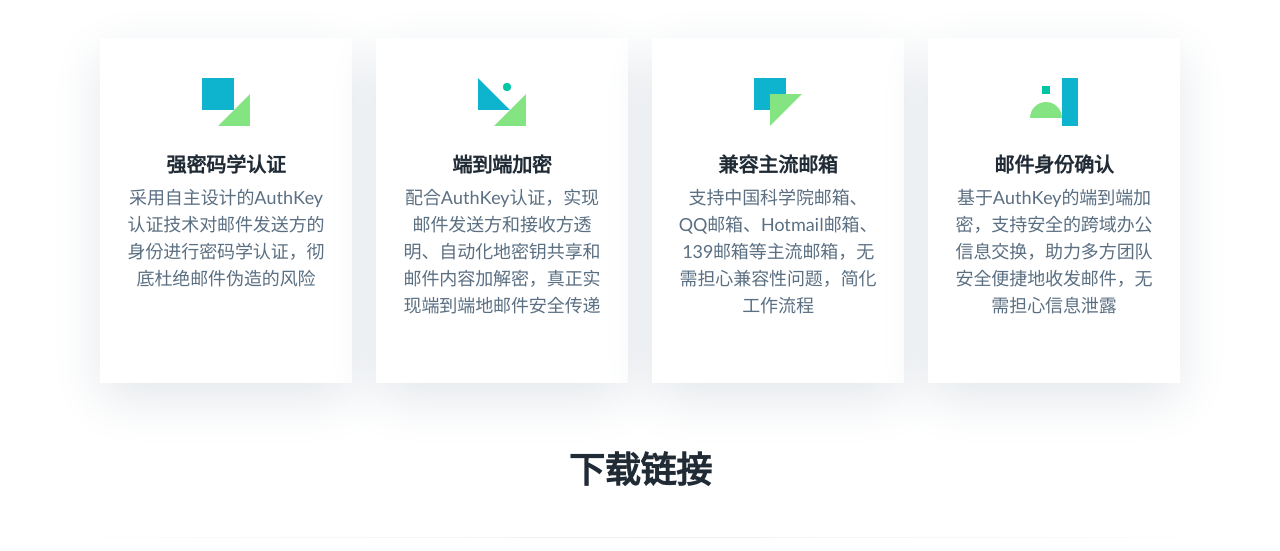
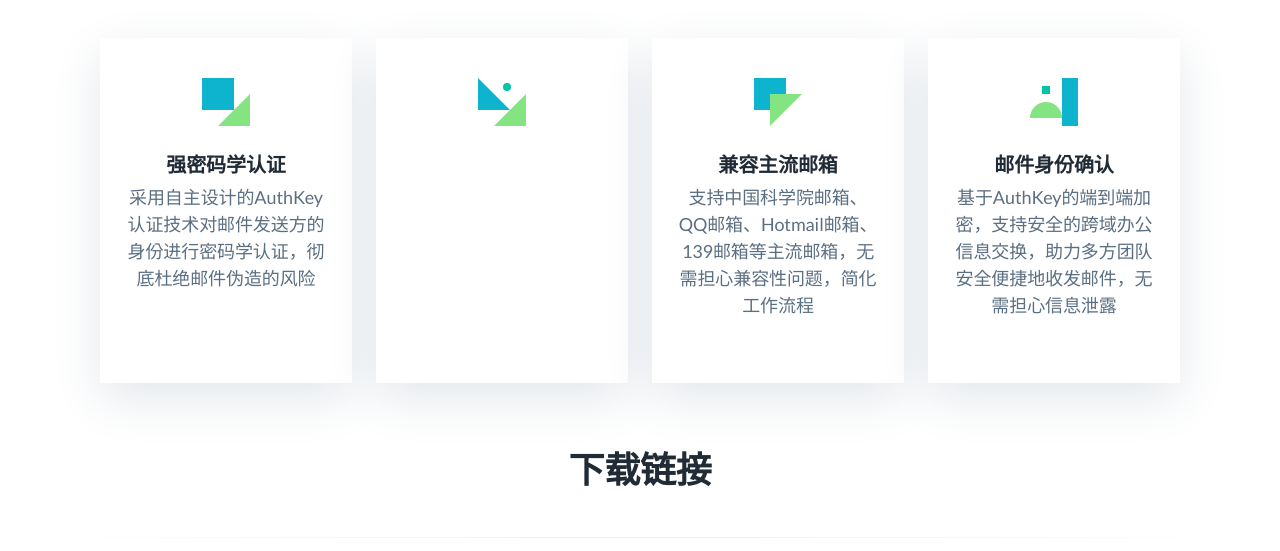
Before and after one commit to iscasletsauth/authmail, a plain HTML site: page index.html in a window 1280 px wide. Shown: the part 884-1435 px from the top of the page. Drawn offline with nearby package versions, Linux system fonts and the light colour scheme.

Commit message:
Update index.html

```diff
--- a/index.html
+++ b/index.html
@@ -81,8 +81,8 @@
                                             </g>
                                         </svg>
                                     </div>
-                                    <h4 class="feature-title h3-mobile">端到端加密</h4>
-                                    <p class="text-sm">配合AuthKey认证，实现邮件发送方和接收方透明、自动化地密钥共享和邮件内容加解密，真正实现端到端地邮件安全传递</p>
+<!--                                     <h4 class="feature-title h3-mobile">端到端加密</h4>
+                                    <p class="text-sm">配合AuthKey认证，实现邮件发送方和接收方透明、自动化地密钥共享和邮件内容加解密，真正实现端到端地邮件安全传递</p> -->
 
                                 </div>
                             </div>
```
